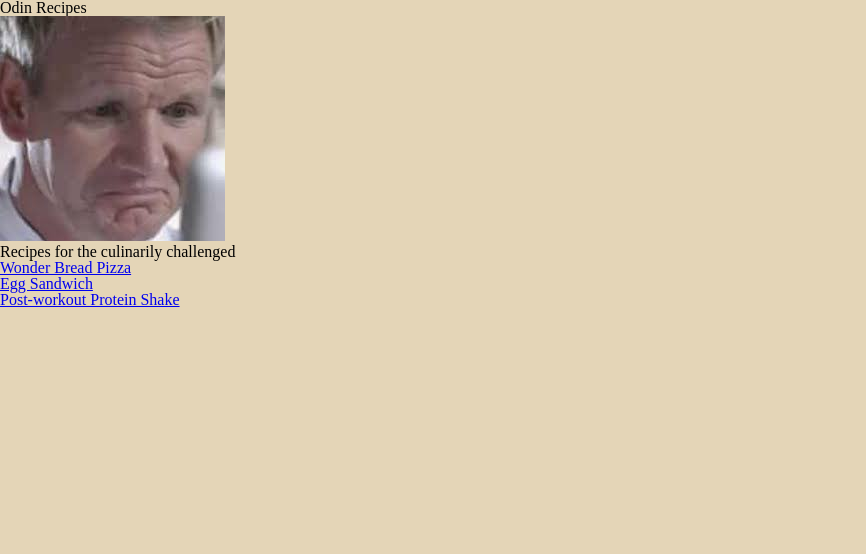
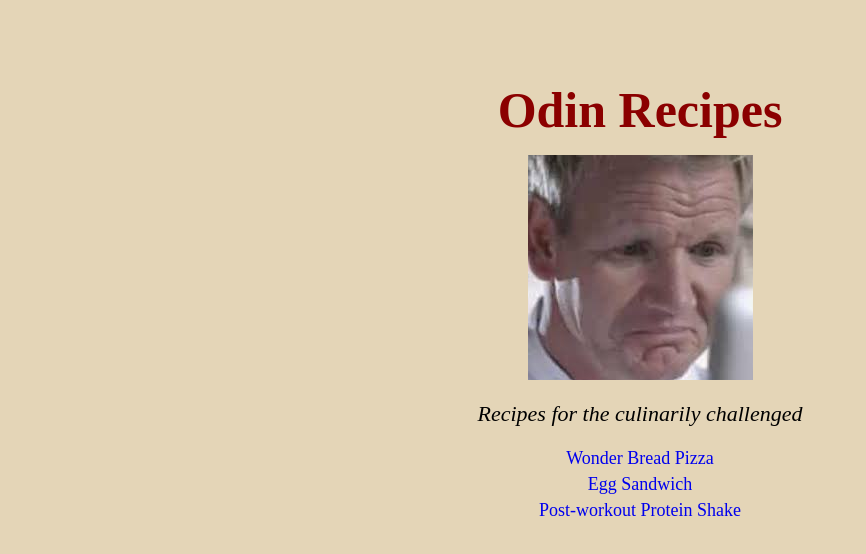
Before and after one commit to lsdorosario/odin-recipes, a plain HTML site: page index.html in a window 1280 px wide. Shown: the whole page, without its empty margins (0-866 px from the left). Drawn offline with Linux system fonts and the light colour scheme.

Commit message:
Add styling to homepage

```diff
--- a/index.html
+++ b/index.html
@@ -16,7 +16,7 @@
     </header>
 
     <main>
-        <ul>
+        <ul class="recipe-list">
             <li><a href="./recipes/pizza.html" target="_blank">Wonder Bread Pizza</a></li>
             <li><a href="./recipes/sandwich.html" target="_blank">Egg Sandwich</a></li>
             <li><a href="./recipes/shake.html" target="_blank">Post-workout Protein Shake</a></li>
--- a/style.css
+++ b/style.css
@@ -1,4 +1,38 @@
 body {
     font-family: 'Times New Roman', sans-serif;
     background-color: #e4d5b7;
+    margin: 85px 250px;
+    text-align: center;
 }
+
+.title {
+    font-size: 50px;
+    font-weight: bold;
+    color: #8b0000;
+}
+
+.main-image {
+    width: 225px;
+    height: auto;
+    margin-top: 20px;
+    margin-bottom: 20px;
+}
+
+.subtitle {
+    font-size: 22px;
+    font-style: italic;
+    margin-bottom: 20px;
+}
+
+.recipe-list {
+    list-style-type: none;
+}
+
+.recipe-list li {
+    font-size: 18px;
+    padding: 4px;
+}
+
+li a {
+    text-decoration: none;
+}
```
